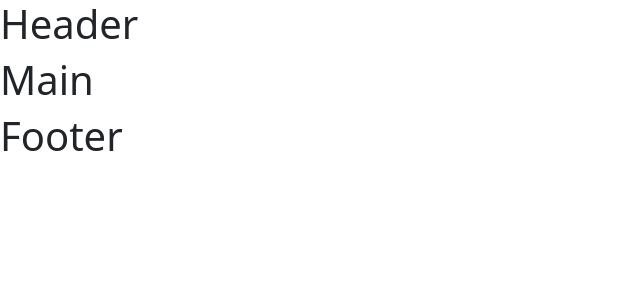
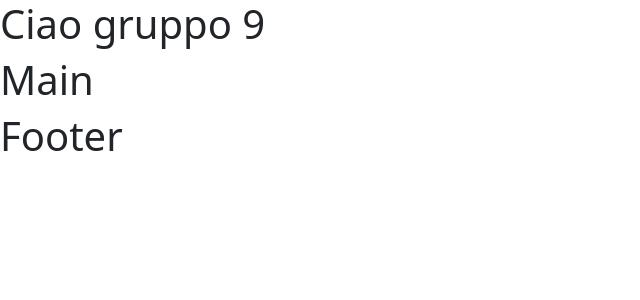
Before and after one commit to wmancaniello/proj-html-vuejs, a Vue app: page / in a window 1280 px wide. Shown: the top 300 px of the page, without its empty margins (0-640 px from the left). Built offline with nearby package versions, Linux system fonts and the light colour scheme.

Commit message:
add: git try

```diff
--- a/src/components/AppHeader.vue
+++ b/src/components/AppHeader.vue
@@ -3,7 +3,7 @@ export default {};
 </script>
 
 <template>
-  <h1>Header</h1>
+  <h1>Ciao gruppo 9</h1>
 </template>
 
 <style lang="scss" scoped></style>
```
